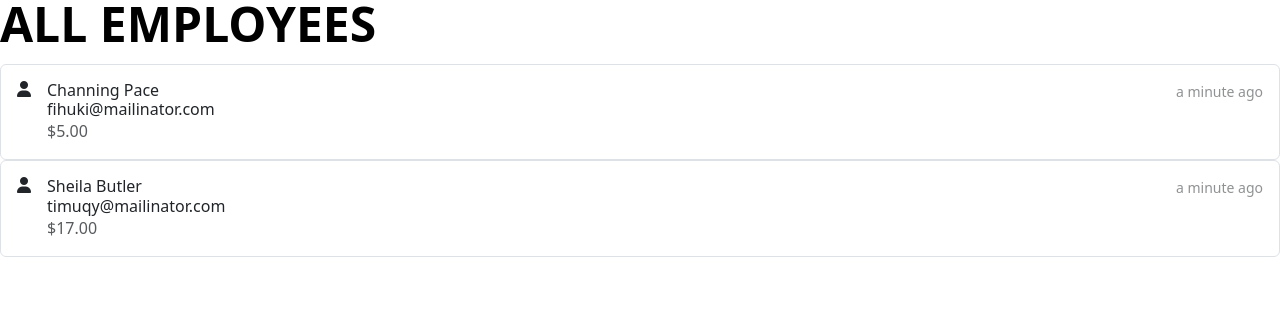
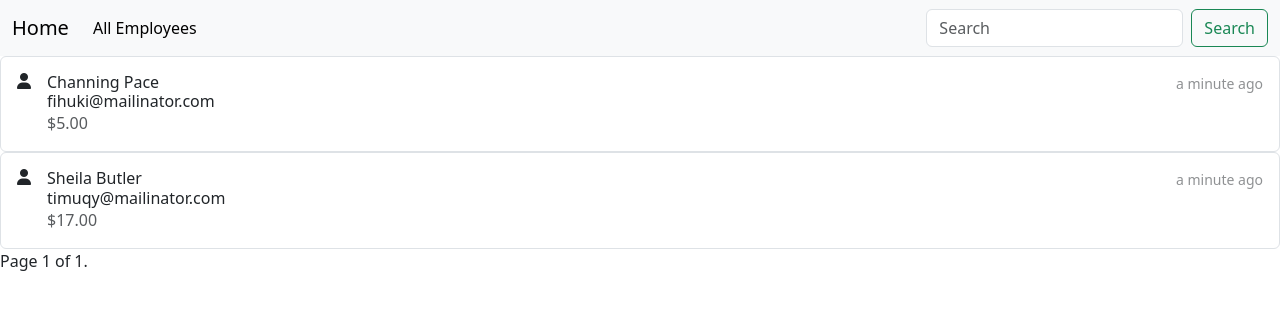
Before and after one commit to johngachara/emobilisproject, a Django app: page /all/ in a window 1280 px wide. Shown: the top 310 px of the page. Run offline with Django 4.2, Linux system fonts and the light colour scheme; data comes from the database, SQL or seed files in the repository; both versions use the stored data as it was after the commit; some libraries are stand-ins or nearby versions.

Commit message:
added pagination to the all employees template,added 404 page

```diff
--- a/Emobilisproject3/settings.py
+++ b/Emobilisproject3/settings.py
@@ -23,9 +23,9 @@ BASE_DIR = Path(__file__).resolve().parent.parent
 SECRET_KEY = 'django-insecure-ab^9!1z6v^*dxu%oscankowxocgw3cdten*dt4v9jfw%xttx_w'
 
 # SECURITY WARNING: don't run with debug turned on in production!
-DEBUG = True
+DEBUG = False
 
-ALLOWED_HOSTS = []
+ALLOWED_HOSTS = ["*"]
 
 
 # Application definition
--- a/Employeeform/urls.py
+++ b/Employeeform/urls.py
@@ -7,5 +7,6 @@ urlpatterns = [
     path('',views.home,name='home'),
     path('all/',views.all_employees,name='allemployees'),
     path('employee/<int:employeeid>',views.employee,name='employee'),
-    path('employee/delete/<int:employeeid>',views.delete_employee,name='delete')
+    path('employee/delete/<int:employeeid>',views.delete_employee,name='delete'),
+    path('search/',views.search_employee,name='search')
 ]+static(settings.MEDIA_URL,document_root=settings.MEDIA_ROOT)
--- a/Employeeform/views.py
+++ b/Employeeform/views.py
@@ -1,3 +1,5 @@
+from django.core.paginator import Paginator
+from django.db.models import Q
 from django.shortcuts import render, redirect, get_object_or_404
 from .forms import Employeeform
 from .models import Employee
@@ -14,7 +16,10 @@ def home(request):
     return render(request,'home.html',{"form":form})
 def all_employees(request):
     students = Employee.objects.all()
-    return render(request,'allemployees.html',{"students":students})
+    paginator = Paginator(students,25)
+    page_number = request.GET.get("page")
+    page_obj = paginator.get_page(page_number)
+    return render(request,'allemployees.html',{"page_obj":page_obj})
 def employee(request,employeeid):
     employee = Employee.objects.get(pk=employeeid)
     return render(request,'employee.html',{"employee":employee})
@@ -22,3 +27,7 @@ def delete_employee(request,employeeid):
     employee_del = get_object_or_404(Employee,pk=employeeid)
     employee_del.delete()
     return redirect('allemployees')
+def search_employee(request):
+    search = request.GET.get('search')
+    rendered_data = Employee.objects.filter(Q(name__icontains=search))
+    return render(request,'allemployees.html',{"page_obj":rendered_data})
--- a/templates/allemployees.html
+++ b/templates/allemployees.html
@@ -8,22 +8,41 @@
     <link href="https://cdn.jsdelivr.net/npm/bootstrap@5.3.2/dist/css/bootstrap.min.css" rel="stylesheet" integrity="sha384-T3c6CoIi6uLrA9TneNEoa7RxnatzjcDSCmG1MXxSR1GAsXEV/Dwwykc2MPK8M2HN" crossorigin="anonymous">
     <title>All Employees</title>
 </head>
-<body>
-<h1 class="display-5 fw-bold text-body-emphasis lh-1 mb-3">ALL EMPLOYEES</h1>
-{% for i in students %}
-  <div class="list-group">
-    <a href="/employee/{{ i.id }}" class="list-group-item list-group-item-action d-flex gap-3 py-3" aria-current="true">
+{% include 'navbar.html' %}
+{% block content %}
+    <body>
+{% for employee in page_obj %}
+    <div class="list-group">
+    <a href="/employee/{{ employee.id }}" class="list-group-item list-group-item-action d-flex gap-3 py-3" aria-current="true">
       <i class="fa-solid fa-user"></i>
       <div class="d-flex gap-2 w-100 justify-content-between">
         <div>
-          <h6 class="mb-0">{{ i.name|title }}</h6>
-            <h6 class="mb-0">{{ i.email }}</h6>
-          <p class="mb-0 opacity-75">${{ i.salary }}</p>
+          <h6 class="mb-0">{{ employee.name|title }}</h6>
+            <h6 class="mb-0">{{ employee.email }}</h6>
+          <p class="mb-0 opacity-75">${{ employee.salary }}</p>
         </div>
-        <small class="opacity-50 text-nowrap">{{ i.created_at | naturaltime }}</small>
+        <small class="opacity-50 text-nowrap">{{ employee.created_at | naturaltime }}</small>
       </div>
     </a>
   </div>
 {% endfor %}
+    <div class="pagination">
+    <span class="step-links">
+        {% if page_obj.has_previous %}
+            <a href="?page=1" class="btn btn-outline-secondary btn-lg px-4">&laquo; first</a>
+            <a href="?page={{ page_obj.previous_page_number }}"class="btn btn-outline-secondary btn-lg px-4">previous</a>
+        {% endif %}
+
+        <span class="current">
+            Page {{ page_obj.number }} of {{ page_obj.paginator.num_pages }}.
+        </span>
+
+        {% if page_obj.has_next %}
+            <a href="?page={{ page_obj.next_page_number }}" class="btn btn-outline-secondary btn-lg px-4">next</a>
+            <a href="?page={{ page_obj.paginator.num_pages }}" class="btn btn-outline-secondary btn-lg px-4">last &raquo;</a>
+        {% endif %}
+    </span>
+</div>
 </body>
+{% endblock %}
 </html>
--- /dev/null
+++ b/templates/navbar.html
@@ -0,0 +1,29 @@
+<!DOCTYPE html>
+<html lang="en">
+<head>
+    <meta charset="UTF-8">
+     <script src="https://cdn.jsdelivr.net/npm/bootstrap@5.3.2/dist/js/bootstrap.bundle.min.js" integrity="sha384-C6RzsynM9kWDrMNeT87bh95OGNyZPhcTNXj1NW7RuBCsyN/o0jlpcV8Qyq46cDfL" crossorigin="anonymous"></script>
+    <link href="https://cdn.jsdelivr.net/npm/bootstrap@5.3.2/dist/css/bootstrap.min.css" rel="stylesheet" integrity="sha384-T3c6CoIi6uLrA9TneNEoa7RxnatzjcDSCmG1MXxSR1GAsXEV/Dwwykc2MPK8M2HN" crossorigin="anonymous">
+</head>
+<body>
+<nav class="navbar navbar-expand-lg navbar-light bg-light">
+  <div class="container-fluid">
+    <a class="navbar-brand" href="{% url 'home' %}">Home</a>
+    <button class="navbar-toggler" type="button" data-bs-toggle="collapse" data-bs-target="#navbarSupportedContent" aria-controls="navbarSupportedContent" aria-expanded="false" aria-label="Toggle navigation">
+      <span class="navbar-toggler-icon"></span>
+    </button>
+    <div class="collapse navbar-collapse" id="navbarSupportedContent">
+      <ul class="navbar-nav me-auto mb-2 mb-lg-0">
+        <li class="nav-item">
+          <a class="nav-link active" aria-current="page" href="#">All Employees</a>
+        </li>
+          </ul>
+      <form class="d-flex" method="get" action="{% url 'search' %}">
+        <input class="form-control me-2" name="search" type="search" placeholder="Search" aria-label="Search">
+        <button class="btn btn-outline-success" type="submit">Search</button>
+      </form>
+    </div>
+  </div>
+</nav>
+</body>
+</html>
```
Also changed, not shown: Employeeform/management/commands/deleteall.py (added, +10 -0 lines), templates/404.html (added, +21 -0 lines), db.sqlite3.
